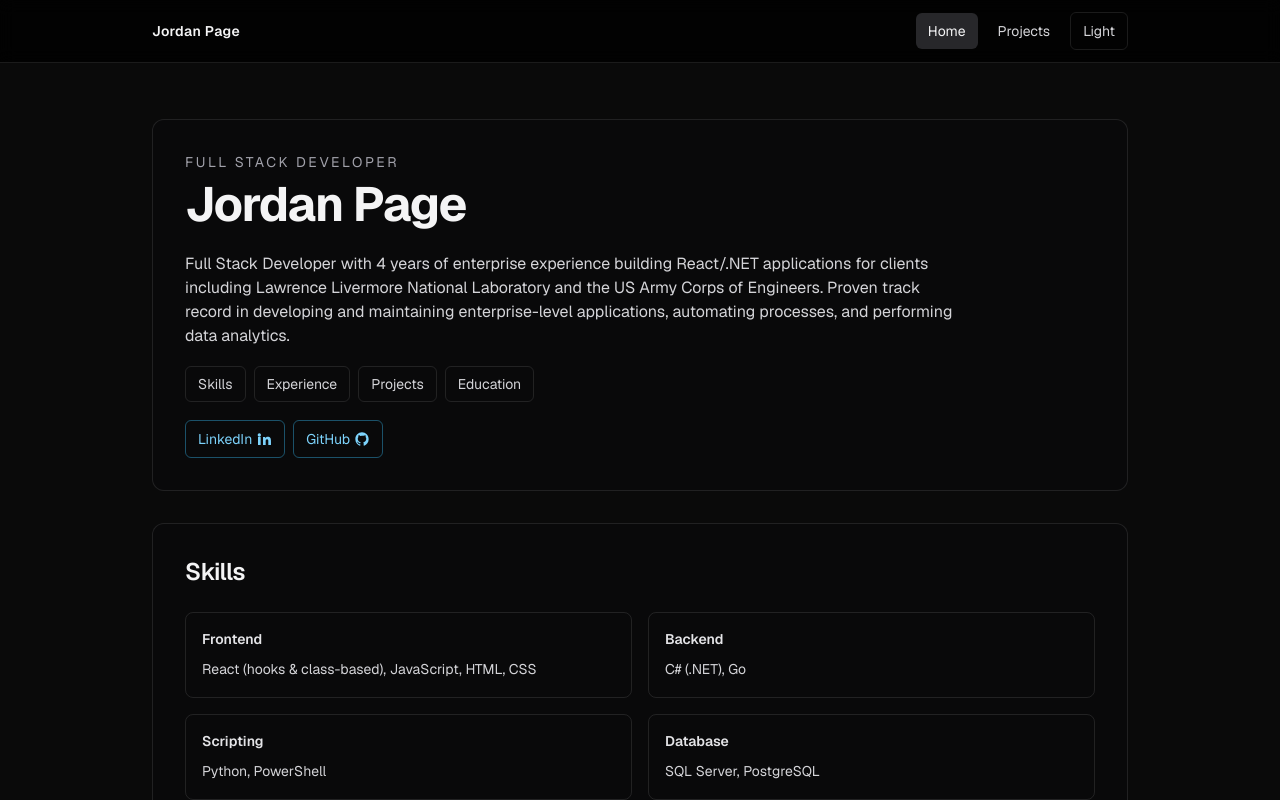
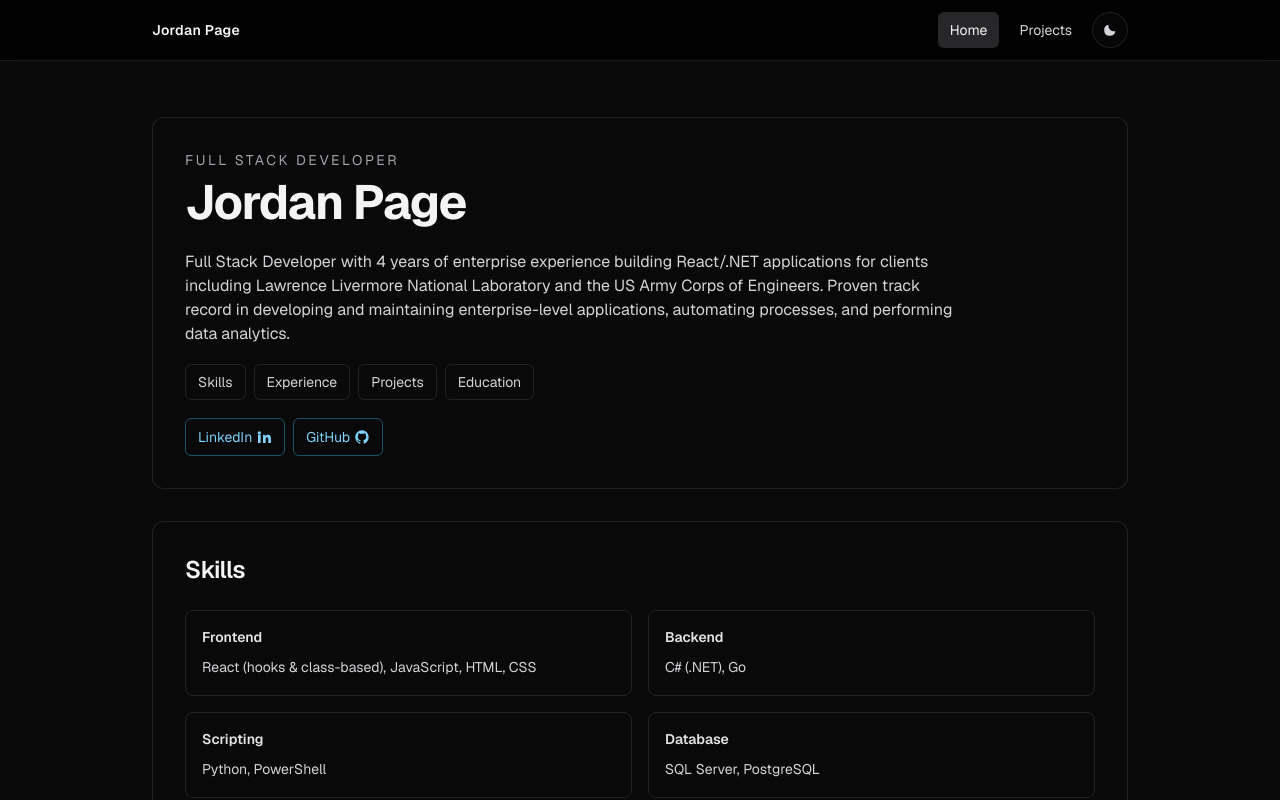
Before and after one commit to jordankalebpage/jordan-page-dev, a Next.js app: page / in a window 1280 px wide. Shown: the top 800 px of the page. Built offline with nearby package versions, Linux system fonts and the light colour scheme.

Commit message:
feat: add Sun and Moon icons for theme toggle in Header component

```diff
--- a/app/components/Header.tsx
+++ b/app/components/Header.tsx
@@ -33,6 +33,43 @@ const getInitialTheme = (): Theme => {
   return "dark";
 };
 
+function SunIcon() {
+  return (
+    <svg
+      aria-hidden="true"
+      className="size-4"
+      fill="none"
+      viewBox="0 0 24 24"
+      xmlns="http://www.w3.org/2000/svg"
+    >
+      <circle cx="12" cy="12" fill="currentColor" r="4" />
+      <path
+        d="M12 2.75v2.5M12 18.75v2.5M21.25 12h-2.5M5.25 12h-2.5M18.54 5.46l-1.77 1.77M7.23 16.77l-1.77 1.77M18.54 18.54l-1.77-1.77M7.23 7.23L5.46 5.46"
+        stroke="currentColor"
+        strokeLinecap="round"
+        strokeWidth="1.5"
+      />
+    </svg>
+  );
+}
+
+function MoonIcon() {
+  return (
+    <svg
+      aria-hidden="true"
+      className="size-4"
+      fill="none"
+      viewBox="0 0 24 24"
+      xmlns="http://www.w3.org/2000/svg"
+    >
+      <path
+        d="M20 14.31A8.5 8.5 0 1 1 9.69 4c-.06.46-.09.93-.09 1.41A8.5 8.5 0 0 0 18.09 14c.48 0 .95-.03 1.41-.09Z"
+        fill="currentColor"
+      />
+    </svg>
+  );
+}
+
 export function Header() {
   const pathname = usePathname();
   const [theme, setTheme] = useState<Theme>(getInitialTheme);
@@ -47,10 +84,10 @@ export function Header() {
   };
 
   return (
-    <header className="sticky top-0 z-50 border-b border-[var(--border-subtle)] bg-[var(--surface-header)] backdrop-blur">
+    <header className="sticky top-0 z-50 border-b border-(--border-subtle) bg-(--surface-header) backdrop-blur">
       <div className="mx-auto flex w-full max-w-5xl items-center justify-between px-4 py-3 sm:px-6">
         <Link
-          className="rounded-md text-sm font-semibold tracking-wide text-[var(--text-primary)] focus-visible:outline-none focus-visible:ring-2 focus-visible:ring-[var(--focus-ring)] focus-visible:ring-offset-2 focus-visible:ring-offset-[var(--focus-ring-offset)]"
+          className="rounded-md text-sm font-semibold tracking-wide text-(--text-primary) focus-visible:outline-none focus-visible:ring-2 focus-visible:ring-(--focus-ring) focus-visible:ring-offset-2 focus-visible:ring-offset-(--focus-ring-offset)"
           href="/"
         >
           Jordan Page
@@ -59,7 +96,9 @@ export function Header() {
         <nav aria-label="Primary" className="flex items-center gap-2">
           {navItems.map((item) => {
             const isActive =
-              item.href === "/" ? pathname === "/" : pathname.startsWith(item.href);
+              item.href === "/"
+                ? pathname === "/"
+                : pathname.startsWith(item.href);
 
             return (
               <Link
@@ -67,9 +106,9 @@ export function Header() {
                 aria-current={isActive ? "page" : undefined}
                 className={`rounded-md px-3 py-2 text-sm transition-colors ${
                   isActive
-                    ? "bg-[var(--surface-active)] text-[var(--text-primary)]"
-                    : "text-[var(--text-secondary)] hover:bg-[var(--surface-hover)] hover:text-[var(--text-primary)]"
-                } focus-visible:outline-none focus-visible:ring-2 focus-visible:ring-[var(--focus-ring)] focus-visible:ring-offset-2 focus-visible:ring-offset-[var(--focus-ring-offset)]`}
+                    ? "bg-(--surface-active) text-(--text-primary)"
+                    : "text-(--text-secondary) hover:bg-(--surface-hover) hover:text-(--text-primary)"
+                } focus-visible:outline-none focus-visible:ring-2 focus-visible:ring-(--focus-ring) focus-visible:ring-offset-2 focus-visible:ring-offset-(--focus-ring-offset)`}
                 href={item.href}
               >
                 {item.label}
@@ -80,11 +119,33 @@ export function Header() {
           <button
             aria-label={`Switch to ${theme === "dark" ? "light" : "dark"} mode`}
             aria-pressed={theme === "light"}
-            className="rounded-md border border-[var(--border-subtle)] px-3 py-2 text-sm text-[var(--text-secondary)] transition-colors hover:bg-[var(--surface-hover)] hover:text-[var(--text-primary)] focus-visible:outline-none focus-visible:ring-2 focus-visible:ring-[var(--focus-ring)] focus-visible:ring-offset-2 focus-visible:ring-offset-[var(--focus-ring-offset)]"
+            className="group relative flex size-9 items-center justify-center rounded-full border border-(--border-subtle) bg-(--surface-card) text-(--text-secondary) shadow-[0_1px_10px_rgb(0_0_0/0.1)] transition-all hover:border-(--accent-border) hover:text-(--text-primary) focus-visible:outline-none focus-visible:ring-2 focus-visible:ring-(--focus-ring) focus-visible:ring-offset-2 focus-visible:ring-offset-(--focus-ring-offset)"
             onClick={toggleTheme}
             type="button"
           >
-            {theme === "dark" ? "Light" : "Dark"}
+            <span className="sr-only">
+              {theme === "dark"
+                ? "Switch to light mode"
+                : "Switch to dark mode"}
+            </span>
+            <span
+              className={`absolute transition-all duration-300 ${
+                theme === "light"
+                  ? "scale-100 rotate-0 opacity-100"
+                  : "scale-0 -rotate-45 opacity-0"
+              }`}
+            >
+              <SunIcon />
+            </span>
+            <span
+              className={`absolute transition-all duration-300 ${
+                theme === "dark"
+                  ? "scale-100 rotate-0 opacity-100"
+                  : "scale-0 rotate-45 opacity-0"
+              }`}
+            >
+              <MoonIcon />
+            </span>
           </button>
         </nav>
       </div>
```
